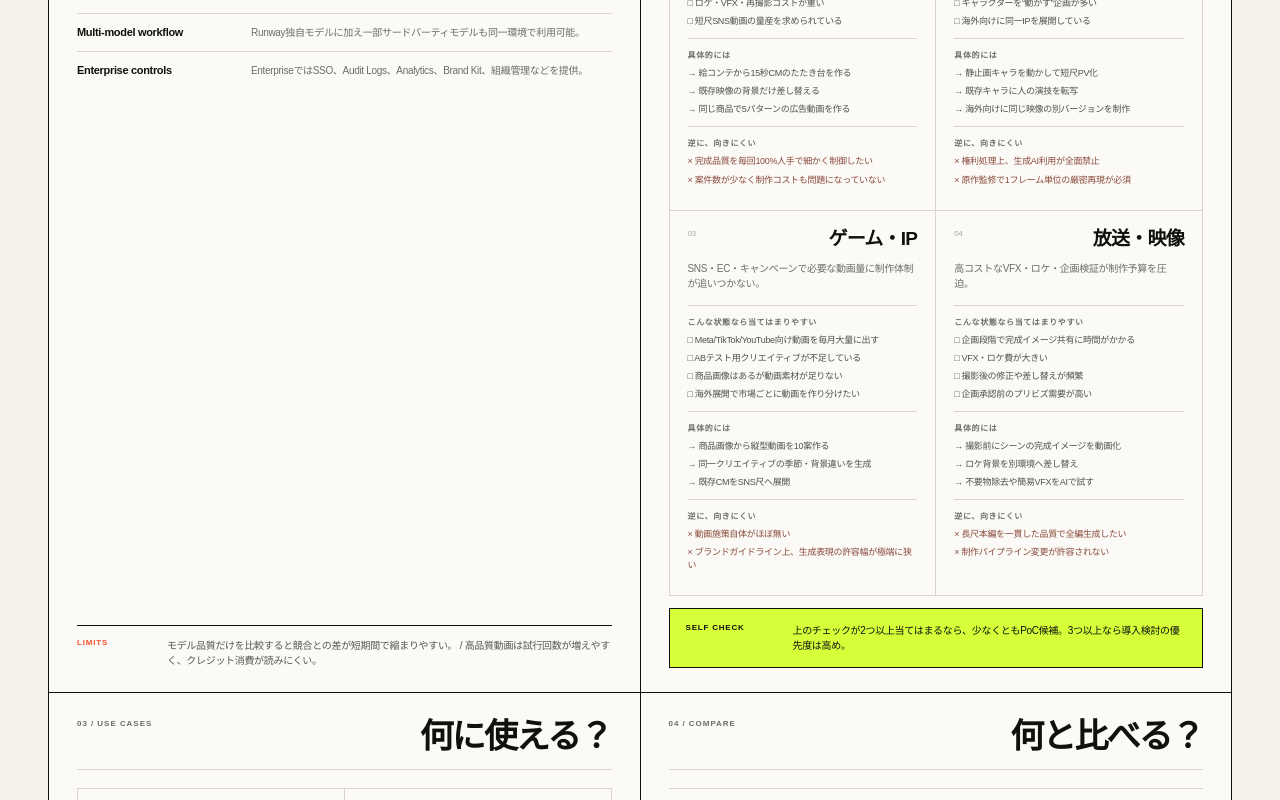
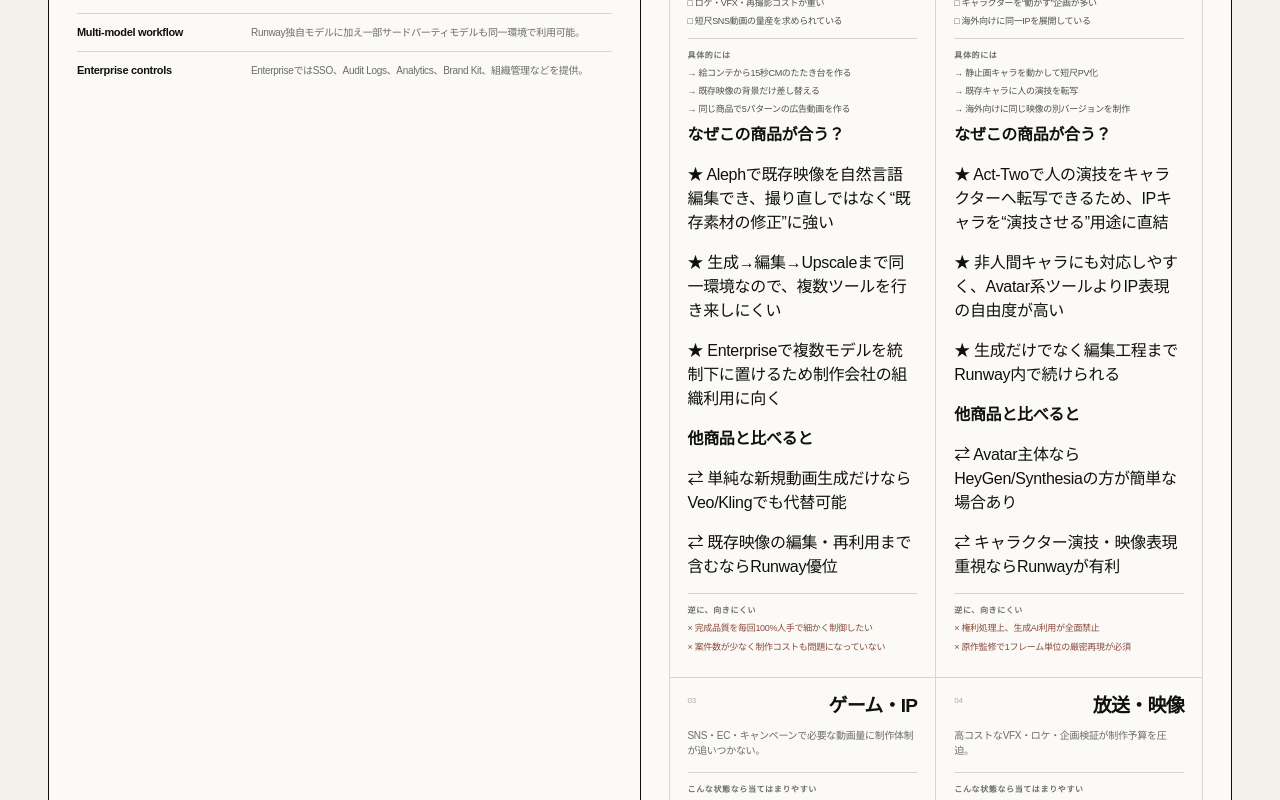
Before and after one commit to yasu-kai/tech-meets-japan, a Next.js app: page /products/runway-ai-video in a window 1280 px wide. Shown: the part 1240-2040 px from the top of the page. Built offline with nearby package versions, Linux system fonts and the light colour scheme.

Commit message:
Show product-specific reasons inside fit diagnostics

```diff
--- a/app/products/[slug]/page.tsx
+++ b/app/products/[slug]/page.tsx
@@ -75,6 +75,8 @@ export default async function ProductPage({params}:{params:Promise<{slug:string}
                       <p className="fit-pain">{target?.pain || "この領域での利用適性を確認中。"}</p>
                       {!!target?.signals?.length && <div className="fit-checks"><b>こんな状態なら当てはまりやすい</b>{target.signals.map(s=><p key={s}>□ {s}</p>)}</div>}
                       {!!target?.exampleTasks?.length && <div className="fit-examples"><b>具体的には</b>{target.exampleTasks.map(s=><p key={s}>→ {s}</p>)}</div>}
+                      {!!target?.whyThisProduct?.length && <div className="fit-why-product"><b>なぜこの商品が合う？</b>{target.whyThisProduct.map(s=><p key={s}>★ {s}</p>)}</div>}
+                      {!!target?.comparedWhy?.length && <div className="fit-compare-why"><b>他商品と比べると</b>{target.comparedWhy.map(s=><p key={s}>⇄ {s}</p>)}</div>}
                       {!!target?.notFitIf?.length && <div className="fit-not"><b>逆に、向きにくい</b>{target.notFitIf.map(s=><p key={s}>× {s}</p>)}</div>}
                     </article>
                   )
```
